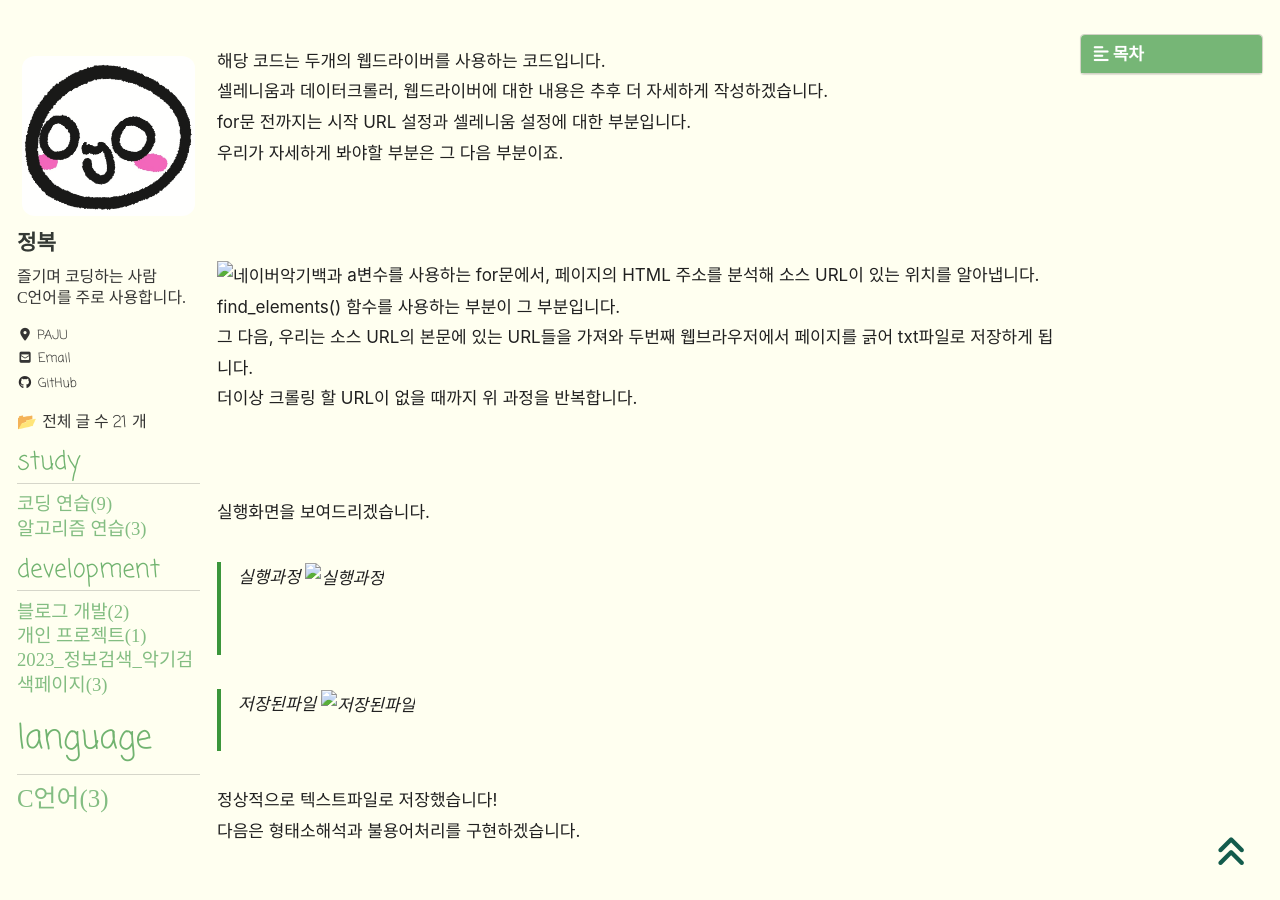
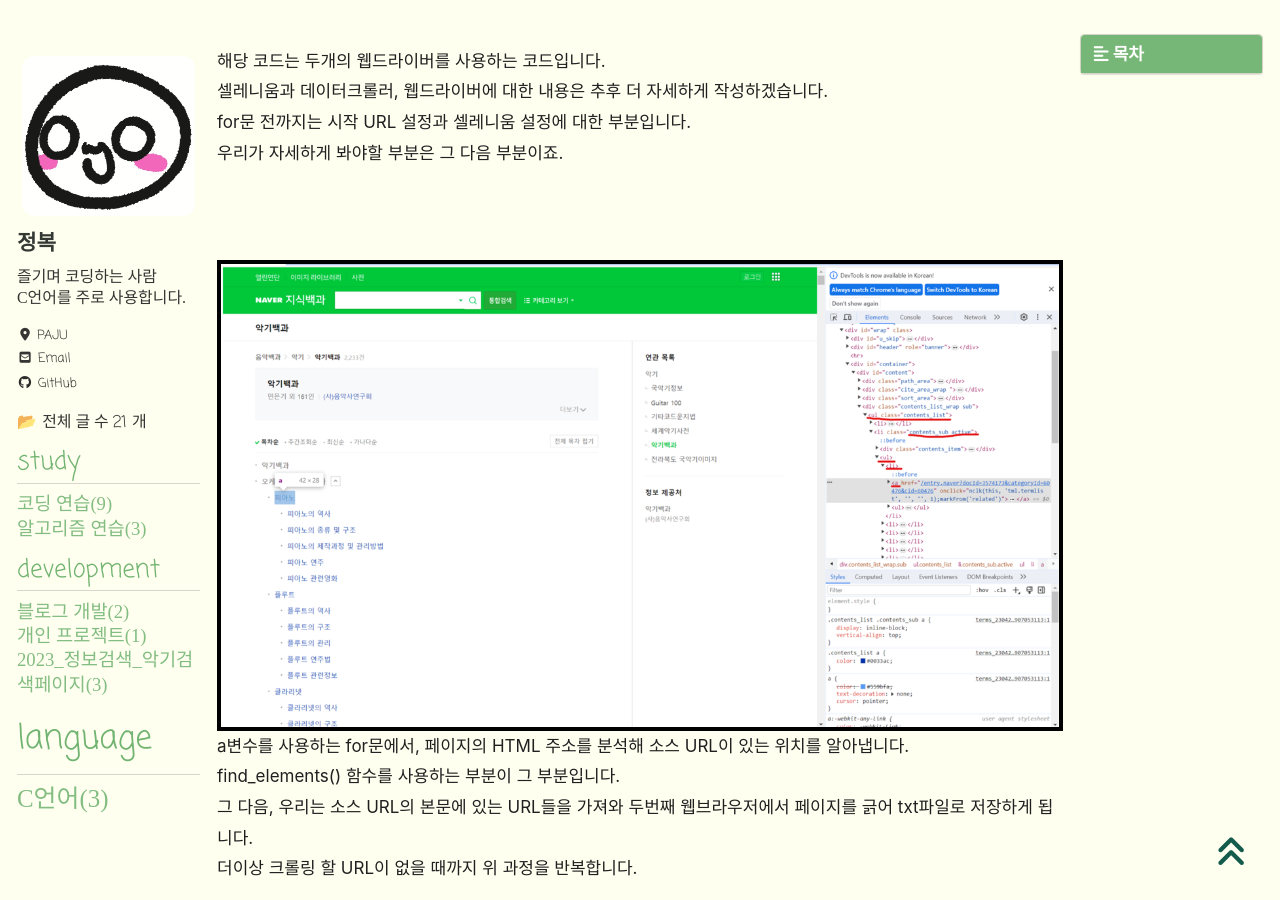
Before and after one commit to JBL28/jbl28.github.io, a Jekyll site: the page built from _posts/Ir/2023-11-27-02. 데이터크롤링.md, in a window 1280 px wide and 900 px high, scrolled down 1579 px. Built offline with Jekyll 4.4.1, drawn with Linux system fonts in a browser that asks for light colours; cached includes are drawn as plain includes; nearby versions of some CDN libraries; some web fonts are replaced; comment, search, counter and statistics services are not loaded.

Commit message:
Update 2023-11-27-02. 데이터크롤링.md

```diff
--- a/_posts/Ir/2023-11-27-02. 데이터크롤링.md
+++ b/_posts/Ir/2023-11-27-02. 데이터크롤링.md
@@ -72,19 +72,19 @@
 for문 전까지는 시작 URL 설정과 셀레니움 설정에 대한 부분입니다.<br>
 우리가 자세하게 봐야할 부분은 그 다음 부분이죠.<br><br>
 <br><br>
-![네이버악기백과](/assets/images/Ir/01/네이버악기백과_.png "네이버악기백과")
+![네이버악기백과](/assets/images/Ir/02/네이버악기백과_.png "네이버악기백과")<br>
 a변수를 사용하는 for문에서, 페이지의 HTML 주소를 분석해 소스 URL이 있는 위치를 알아냅니다.<br>
 find_elements() 함수를 사용하는 부분이 그 부분입니다.<br>
 그 다음, 우리는 소스 URL의 본문에 있는 URL들을 가져와 두번째 웹브라우저에서 페이지를 긁어 txt파일로 저장하게 됩니다.<br>
 더이상 크롤링 할 URL이 없을 때까지 위 과정을 반복합니다.<br><br><br>
 
 실행화면을 보여드리겠습니다.
->실행과정
->![실행과정](/assets/images/Ir/01/실행과정_.png "실행과정")<br><br><br>
+>실행과정<br>
+>![실행과정](/assets/images/Ir/02/실행과정_.png "실행과정")<br><br><br>
 
 
->저장된파일
->![저장된파일](/assets/images/Ir/01/저장된파일_.png "저장된파일")<br><br>
+>저장된파일<br>
+>![저장된파일](/assets/images/Ir/02/저장된파일_.png "저장된파일")<br><br>
 
 정상적으로 텍스트파일로 저장했습니다!<br>
 다음은 형태소해석과 불용어처리를 구현하겠습니다.<br><br>
```
